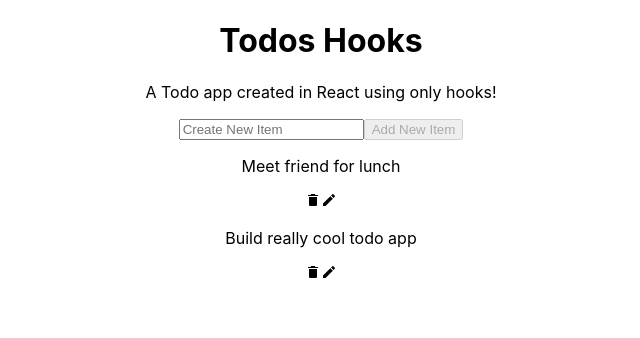
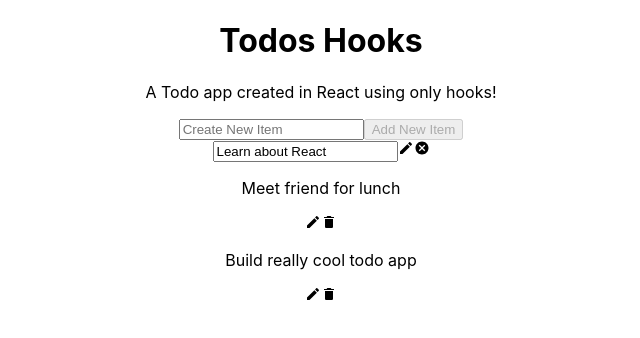
Before and after one commit to dlevenson44/react-hooks-todo, a React (Create React App) app: page / in a window 1280 px wide. Both pictures are taken after a click on the element 632 px from the left and 199 px from the top of the page. Shown: the top 338 px of the page, without its empty margins (319-959 px from the left). Built offline with nearby package versions, Linux system fonts and the light colour scheme.

Commit message:
Add edit functionality to todo

```diff
--- a/src/components/Todo.jsx
+++ b/src/components/Todo.jsx
@@ -1,11 +1,35 @@
-import React from 'react';
+import React, { useState, useEffect } from 'react';
 
-function Todo({ todo, remove }) {
+function Todo({ index, todo, remove, update }) {
+  const [isEditing, setEdit] = useState(false);
+  const [text, setText] = useState(todo);
+
+  function updateTask(text, index) {
+    update(text, index);
+    setEdit(!isEditing);
+  };
+
   return (
     <div>
-      <p className="todo-item">{todo}</p>
-      <ion-icon name="trash" onClick={() => remove(todo)} />
-      <ion-icon name="create" onClick={() => console.log('editing task')} />
+      {!isEditing ? (
+        <div>
+          <p className="todo-item">{text}</p>
+          <ion-icon name="create" onClick={() => setEdit(!isEditing)} />
+          <ion-icon name="trash" onClick={() => remove(todo)} />
+        </div>
+      ) : (
+        <div>
+          <input
+            id="create-field"
+            placeholder="Create New Item"
+            value={text}
+            onChange={e => setText(e.target.value)}
+          />
+          <ion-icon name="create" onClick={() => updateTask(text, index)} />
+          <ion-icon name="close-circle" onClick={() => setEdit(!isEditing)} />
+        </div>
+      )}
+
     </div>
   );
 }
```
